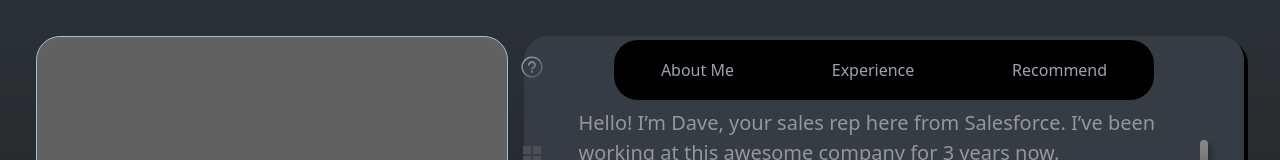
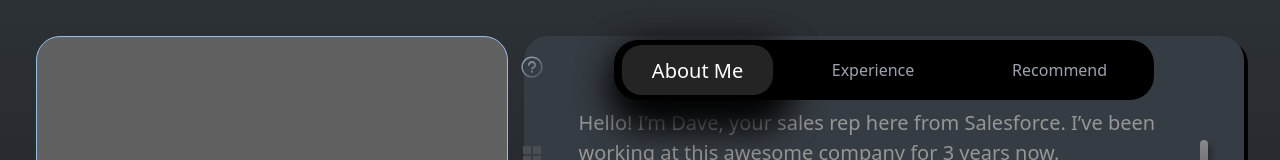
Before and after one commit to shreyansh4532/Lunacal-Assignment, a React (Vite) app: page / in a window 1280 px wide. Shown: the top 160 px of the page. Built offline with nearby package versions, Linux system fonts and the light colour scheme; no server answers.

Commit message:
fixed button styling in navbar

```diff
--- a/src/ui-components/Button.jsx
+++ b/src/ui-components/Button.jsx
@@ -1,8 +1,14 @@
 //eslint-disable-next-line
-function Button({ children, onClick }) {
+function Button({ children, onClick, isActive }) {
   return (
-    <button className="border-none py-2 px-6 focus:bg-[#242424] focus:text-white active:scale-125 focus:scale-125 text-gray-400 font-medium hover:text-white duration-200 transition-all rounded-2xl focus:shadow-darker-enh active:shadow-darker-enh active:darker-enh focus:darker-enh"
-    onClick={onClick}>
+    <button
+      className={`border-none py-2 px-6 transition-all duration-200 rounded-2xl font-medium ${
+        isActive
+          ? "bg-[#242424] text-white scale-125 shadow-darker-enh"
+          : "text-gray-400 hover:text-white"
+      }`}
+      onClick={onClick}
+    >
       {children}
     </button>
   );
--- a/src/ui-components/NavMenu.jsx
+++ b/src/ui-components/NavMenu.jsx
@@ -1,11 +1,11 @@
 import Button from "@/ui-components/Button";
 //eslint-disable-next-line
-function NavMenu({ setActive }) {
+function NavMenu({ currActive, setActive }) {
   return (
     <div className="bg-black flex gap-5 rounded-3xl w-[540px] h-[60px] p-2 items-center justify-around">
-      <Button onClick={() => setActive("about")}>About Me</Button>
-      <Button onClick={() => setActive("exp")}>Experience</Button>
-      <Button onClick={() => setActive("recom")}>Recommend</Button>
+      <Button isActive={currActive === "about"} onClick={() => setActive("about")}>About Me</Button>
+      <Button isActive={currActive === "exp"} onClick={() => setActive("exp")}>Experience</Button>
+      <Button isActive={currActive === "recom"} onClick={() => setActive("recom")}>Recommend</Button>
     </div>
   );
 }
```
